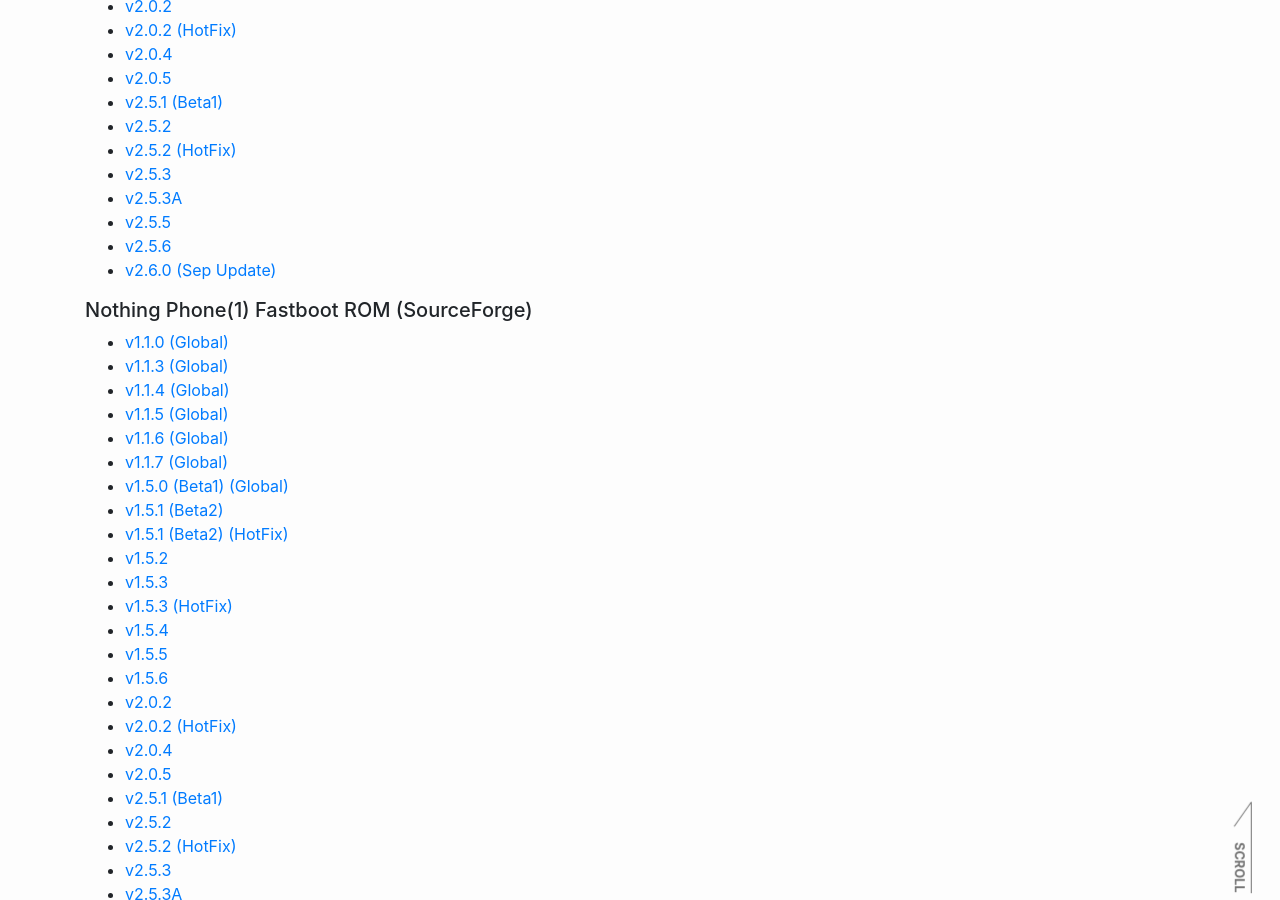
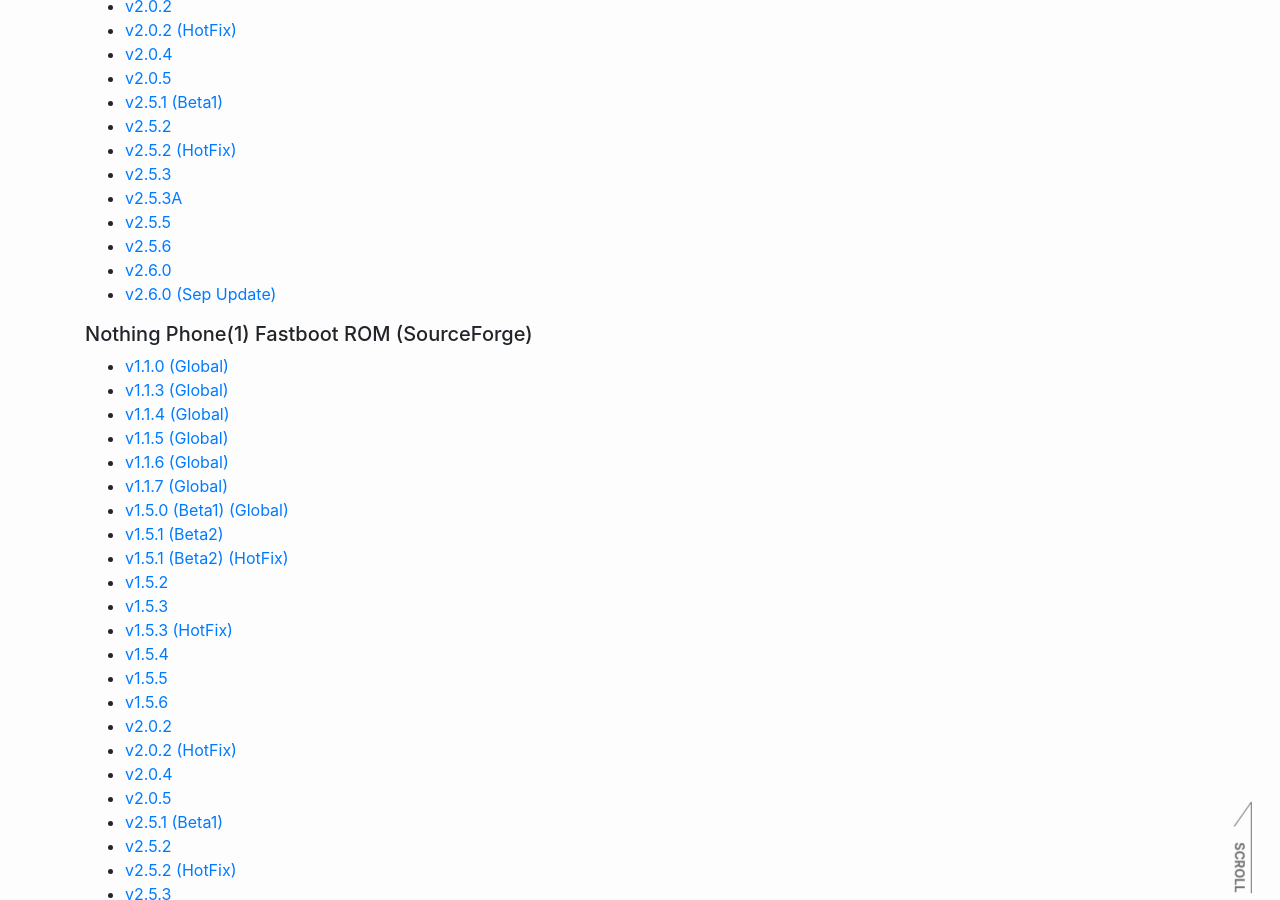
Before and after one commit to reindex-ot/reindex-ot.github.io, a Jekyll site: the page built from nothing.md, in a window 1280 px wide and 900 px high, scrolled down 1238 px. Built offline with Jekyll 4.4.1, drawn with Linux system fonts in a browser that asks for light colours.

Commit message:
Update nothing.md
Signed-off-by: Re*Index. (ot_inc) <32851879+reindex-ot@users.noreply.github.com>

```diff
--- a/nothing.md
+++ b/nothing.md
@@ -40,6 +40,7 @@ If you don't do that, you'll get bricked. Okay?
 - [v2.5.3A](https://github.com/reindex-ot/boot.img_repo/raw/main/nothing/phone1/Spacewar_boot_v2.5.3A.zip)
 - [v2.5.5](https://github.com/reindex-ot/boot.img_repo/raw/main/nothing/phone1/Spacewar_boot_v2.5.5.zip)
 - [v2.5.6](https://github.com/reindex-ot/boot.img_repo/raw/main/nothing/phone1/Spacewar_boot_v2.5.6.zip)
+- [v2.6.0](https://github.com/reindex-ot/boot.img_repo/raw/main/nothing/phone1/Spacewar_boot_v2.6.0.zip)
 - [v2.6.0 (Sep Update)](https://github.com/reindex-ot/boot.img_repo/raw/main/nothing/phone1/Spacewar_boot_v2.6.0-240904-1634.zip)
 
 ##### Nothing Phone(1) Fastboot ROM (SourceForge)
```
